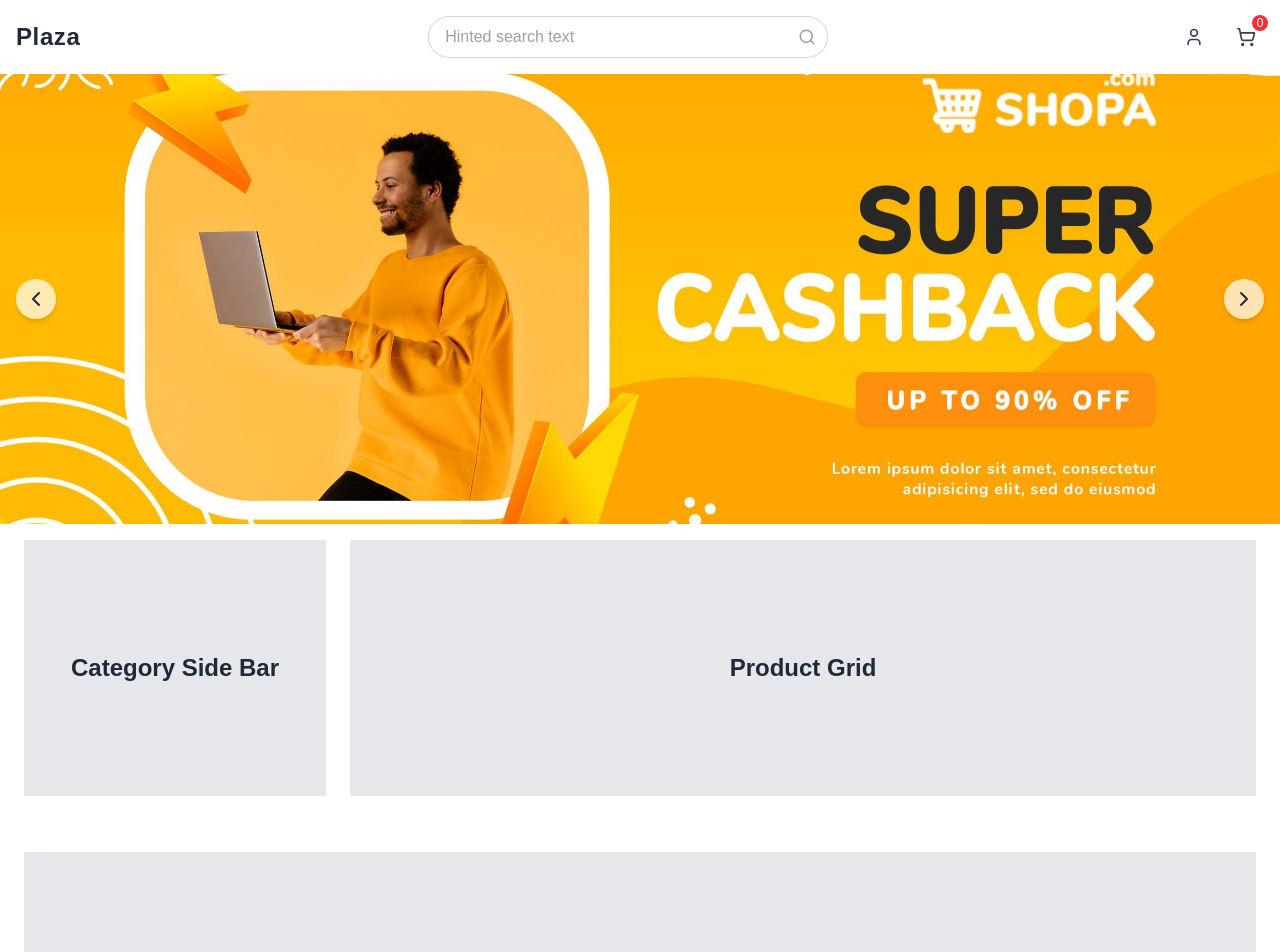
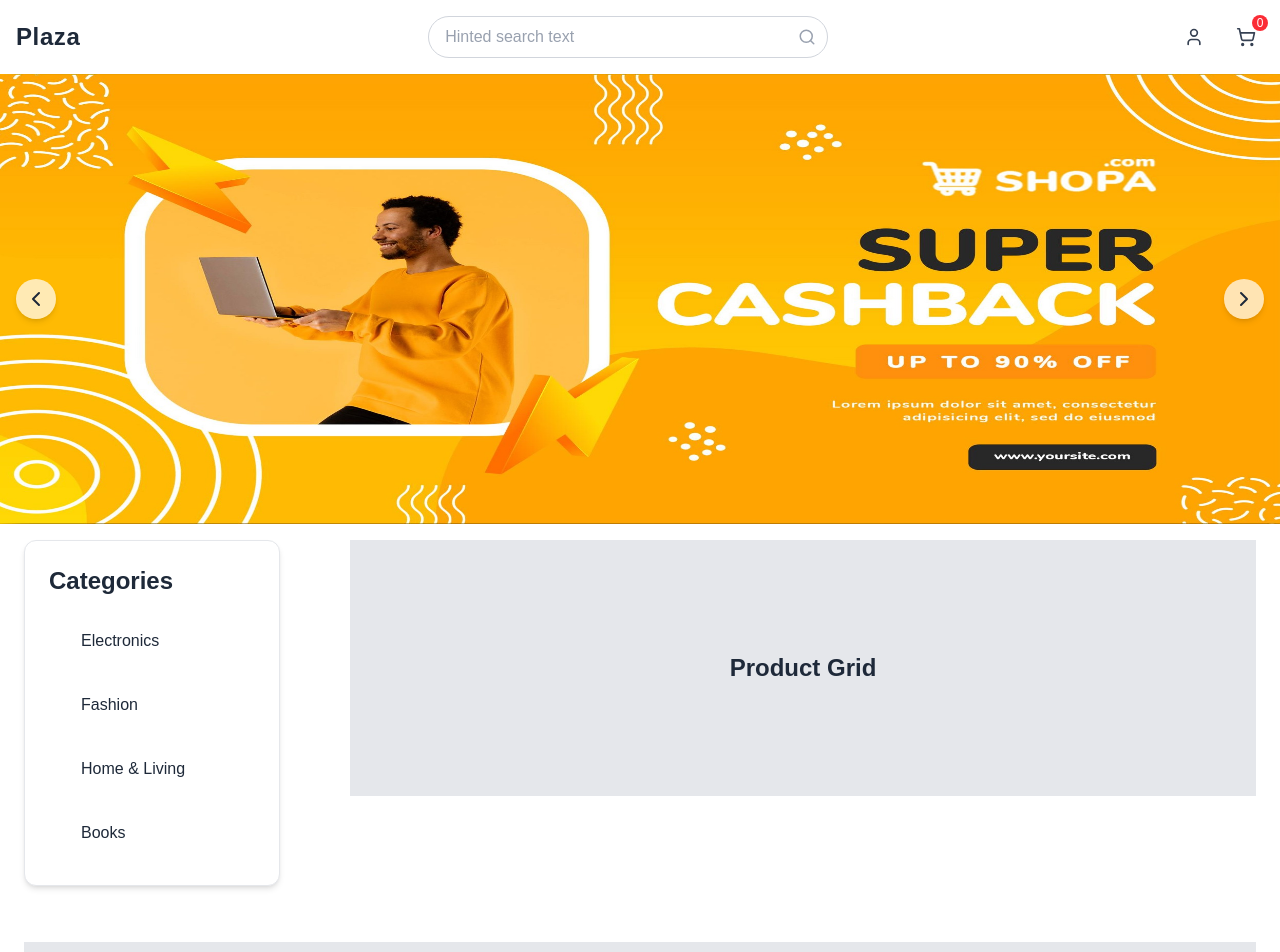
Before and after one commit to KaviPragash/Plaza_EC-FN, a Next.js app: page / in a window 1280 px wide. Shown: the top 952 px of the page. Built offline with nearby package versions, Linux system fonts and the light colour scheme.

Commit message:
Category Side Bar UI Completion

```diff
--- a/src/app/page.tsx
+++ b/src/app/page.tsx
@@ -1,3 +1,3 @@
-import HomePage from "./main/page";
+import HomePage from "../components/homepage";
 
 export default HomePage;
--- a/src/components/categorySideBar.tsx
+++ /dev/null
@@ -1,7 +0,0 @@
-export default function CategorySideBar() {
-    return (
-      <div className="h-64 bg-gray-200 flex items-center justify-center">
-        <h2 className="text-2xl font-semibold">Category Side Bar</h2>
-      </div>
-    );
-  }
--- /dev/null
+++ b/src/components/categorysidebar/CategoryItem.tsx
@@ -0,0 +1,21 @@
+// components/category/CategoryItem.tsx
+import React from "react";
+
+type Props = {
+  type: string;
+  isHovered: boolean;
+};
+
+export default function CategoryItem({ type, isHovered }: Props) {
+  return (
+    <div
+      className={`px-4 py-2 rounded-lg cursor-pointer transition-all duration-300 border-r-4 ${
+        isHovered
+          ? "bg-blue-100 text-blue-700 font-semibold border-blue-500"
+          : "hover:bg-gray-100 text-gray-800 border-transparent"
+      }`}
+    >
+      {type}
+    </div>
+  );
+}
--- /dev/null
+++ b/src/components/categorysidebar/SubcategoryMenu.tsx
@@ -0,0 +1,37 @@
+type Props = {
+    subcategories: string[];
+    visible: boolean;
+    onMouseEnter: () => void;
+    onMouseLeave: () => void;
+  };
+
+  export default function SubcategoryMenu({
+    subcategories,
+    visible,
+    onMouseEnter,
+    onMouseLeave,
+  }: Props) {
+    if (!visible) return null;
+
+    return (
+      <div
+        className="w-64 h-full shadow-lg rounded-xl border border-gray-200 bg-white"
+        onMouseEnter={onMouseEnter}
+        onMouseLeave={onMouseLeave}
+      >
+        <h3 className="text-sm font-semibold text-gray-600 px-4 py-2 border-b">
+          SUBCATEGORIES
+        </h3>
+        <ul className="divide-y divide-gray-200">
+          {subcategories.map((sub) => (
+            <li
+              key={sub}
+              className="px-4 py-3 hover:bg-blue-100 cursor-pointer transition-colors"
+            >
+              {sub}
+            </li>
+          ))}
+        </ul>
+      </div>
+    );
+  }
--- /dev/null
+++ b/src/components/categorysidebar/categorySideBar.tsx
@@ -0,0 +1,93 @@
+// components/category/CategorySidebar.tsx
+"use client";
+
+import { useState, useRef } from "react";
+import CategoryItem from "./CategoryItem";
+import SubcategoryMenu from "./SubcategoryMenu";
+
+const categories = [
+  {
+    type: "Electronics",
+    subcategories: ["Phones", "Laptops", "Cameras", "Accessories"],
+  },
+  {
+    type: "Fashion",
+    subcategories: ["Men", "Women", "Shoes", "Bags"],
+  },
+  {
+    type: "Home & Living",
+    subcategories: ["Furniture", "Kitchen", "Decor", "Bedding"],
+  },
+  {
+    type: "Books",
+    subcategories: ["Fiction", "Non-Fiction", "Academic", "Children"],
+  },
+];
+
+export default function CategorySidebar() {
+  const [hoveredIndex, setHoveredIndex] = useState<number | null>(null);
+  const containerRef = useRef<HTMLDivElement>(null);
+
+  const handleMouseLeave = () => {
+    setTimeout(() => {
+      setHoveredIndex(null);
+    }, 200);
+  };
+
+  return (
+    <div className="relative flex" ref={containerRef} onMouseLeave={handleMouseLeave}>
+      {/* Desktop View */}
+      <aside
+        className="hidden md:block bg-white p-4 md:p-6 rounded-xl shadow-md w-64 border border-gray-200 min-h-full"
+        style={{ height: "auto" }}
+      >
+        <h2 className="text-xl md:text-2xl font-semibold mb-4 text-gray-800">
+          Categories
+        </h2>
+        <ul className="space-y-2">
+          {categories.map((cat, index) => (
+            <li
+              key={cat.type}
+              onMouseEnter={() => setHoveredIndex(index)}
+              className={`w-full block border-r-4 px-4 py-2 rounded-r-lg transition-all duration-200 ${
+                hoveredIndex === index ? "border-blue-500 bg-blue-50" : "border-transparent"
+              }`}
+            >
+              <CategoryItem type={cat.type} isHovered={hoveredIndex === index} />
+            </li>
+          ))}
+        </ul>
+      </aside>
+
+      {/* Subcategory Menu */}
+      {hoveredIndex !== null && (
+        <div
+          className="absolute left-[15rem] top-0 z-10"
+          style={{ height: "100%" }}
+          onMouseEnter={() => setHoveredIndex(hoveredIndex)}
+          onMouseLeave={handleMouseLeave}
+        >
+          <SubcategoryMenu
+            subcategories={categories[hoveredIndex].subcategories}
+            visible={true}
+            onMouseEnter={() => setHoveredIndex(hoveredIndex)}
+            onMouseLeave={handleMouseLeave}
+          />
+        </div>
+      )}
+
+      {/* Mobile View */}
+      <div className="block md:hidden w-full">
+        <select className="w-full p-2 border rounded">
+          {categories.map((cat) => (
+            <optgroup label={cat.type} key={cat.type}>
+              {cat.subcategories.map((sub) => (
+                <option key={sub}>{sub}</option>
+              ))}
+            </optgroup>
+          ))}
+        </select>
+      </div>
+    </div>
+  );
+}
--- a/src/components/hero/heroSlide.tsx
+++ b/src/components/hero/heroSlide.tsx
@@ -11,7 +11,7 @@
         src={image}
         alt=""
         fill
-        className="object-cover"
+        className="object-fit"
         priority
       />
     </div>
--- a/src/app/main/page.tsx
+++ b/src/components/homepage.tsx
@@ -1,6 +1,6 @@
 
 import HeroBanner from "@/components/hero/heroBanner";
-import CategorySidebar from "@/components/categorySideBar";
+import CategorySidebar from "@/components/categorysidebar/categorySideBar";
 import ProductGrid from "@/components/productGrid";
 import TrendingProducts from "@/components/trendingProducts";
 
```
